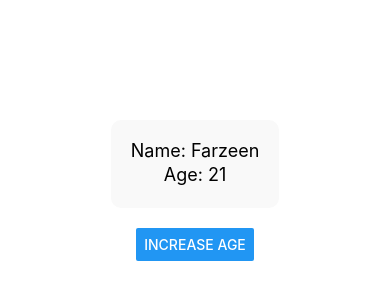
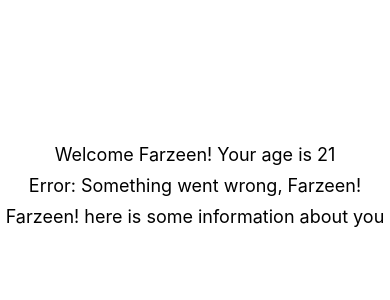
Before and after one commit to farzeen-alii/Expo-React-Native-Typescript, a React Native app: screen / in a window 390 px wide. Shown: the part 232-532 px from the top of the page. Built offline with nearby package versions, Linux system fonts and the light colour scheme.

Commit message:
Union, Type Narrowing

```diff
--- a/App.tsx
+++ b/App.tsx
@@ -1,12 +1,14 @@
 import { StatusBar } from 'expo-status-bar';
 import { StyleSheet, View } from 'react-native';
-import Hello from './src/Hello';
+import Union from './src/Union';
+// import Hello from './src/Hello';
 
 export default function App() {
   return (
     <View style={styles.container}>
       <StatusBar style="auto" />
-      <Hello />
+      {/* <Hello /> */}
+      <Union />
     </View>
   );
 }
--- /dev/null
+++ b/src/Union.tsx
@@ -0,0 +1,45 @@
+import { View, Text, StyleSheet } from 'react-native'
+import React from 'react'
+
+interface User {
+    name: string;
+    age?: number; // Optional Property
+}
+
+type MessageType = 'success' | 'error' | 'info'; // Union Type
+
+const getUserMessage = (type: MessageType, user: User): string => {
+    // Type Narrowing
+    if(type === 'success'){
+        return `Welcome ${user.name}! Your age is ${user.age}`;
+    } else if(type === 'error'){
+        return `Error: Something went wrong, ${user.name ?? 'User'}!`;
+    }
+    else{
+        return `${user.name ?? 'User'}! here is some information about you`;
+    }
+}
+
+const Union = () => {
+    const user : User = { name: 'Farzeen', age: 21 }
+  return (
+    <View style={styles.container}>
+      <Text style={styles.text}>{getUserMessage('success', user)}</Text>
+      <Text style={styles.text}>{getUserMessage('error', user)}</Text>
+      <Text style={styles.text}>{getUserMessage('info', user)}</Text>
+    </View>
+  )
+}
+const styles = StyleSheet.create({
+    container: {
+        flex: 1,
+        justifyContent: 'center',
+        alignItems: 'center',
+    },
+    text: {
+        fontSize: 18,
+        marginBottom: 10
+    }
+})
+
+export default Union
```
